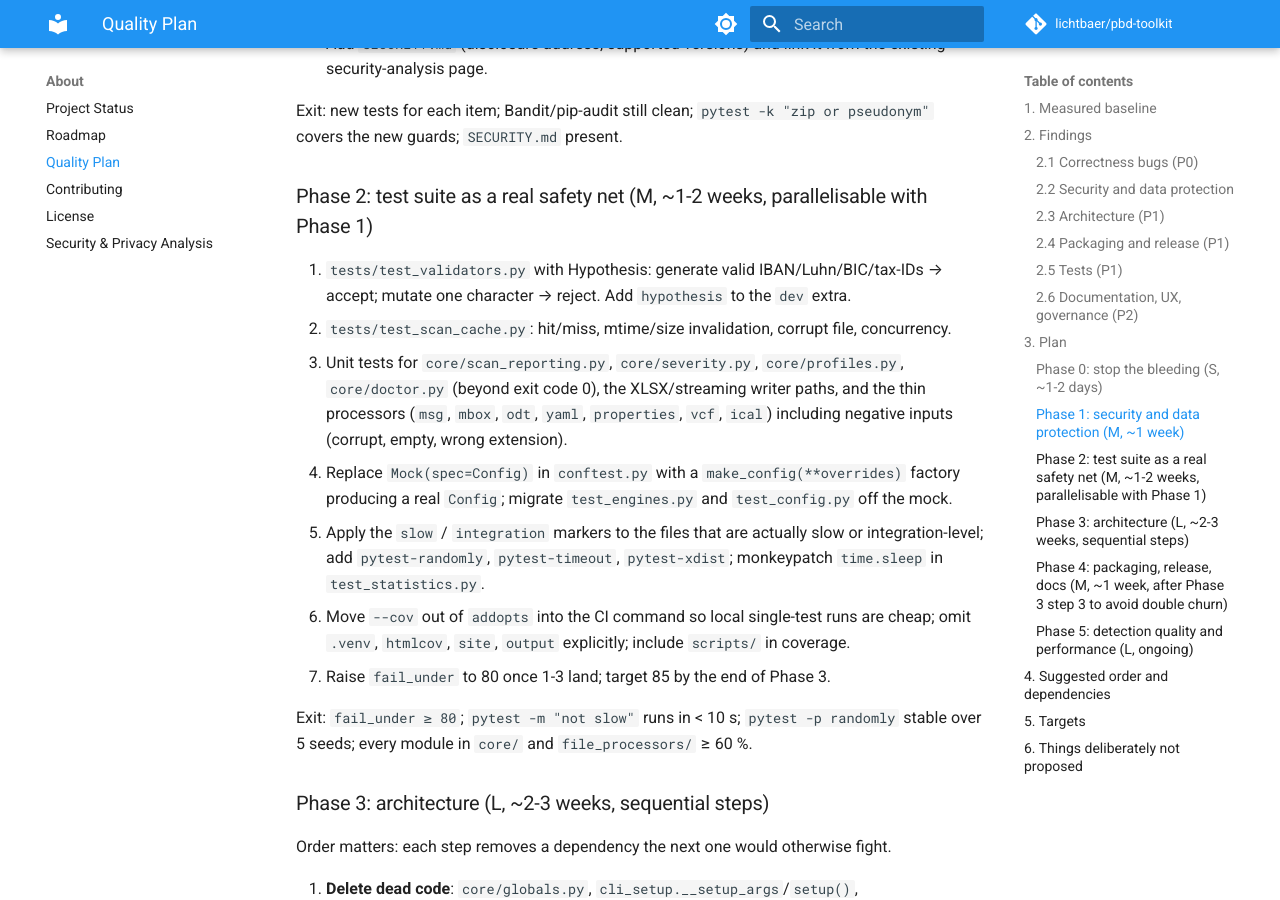
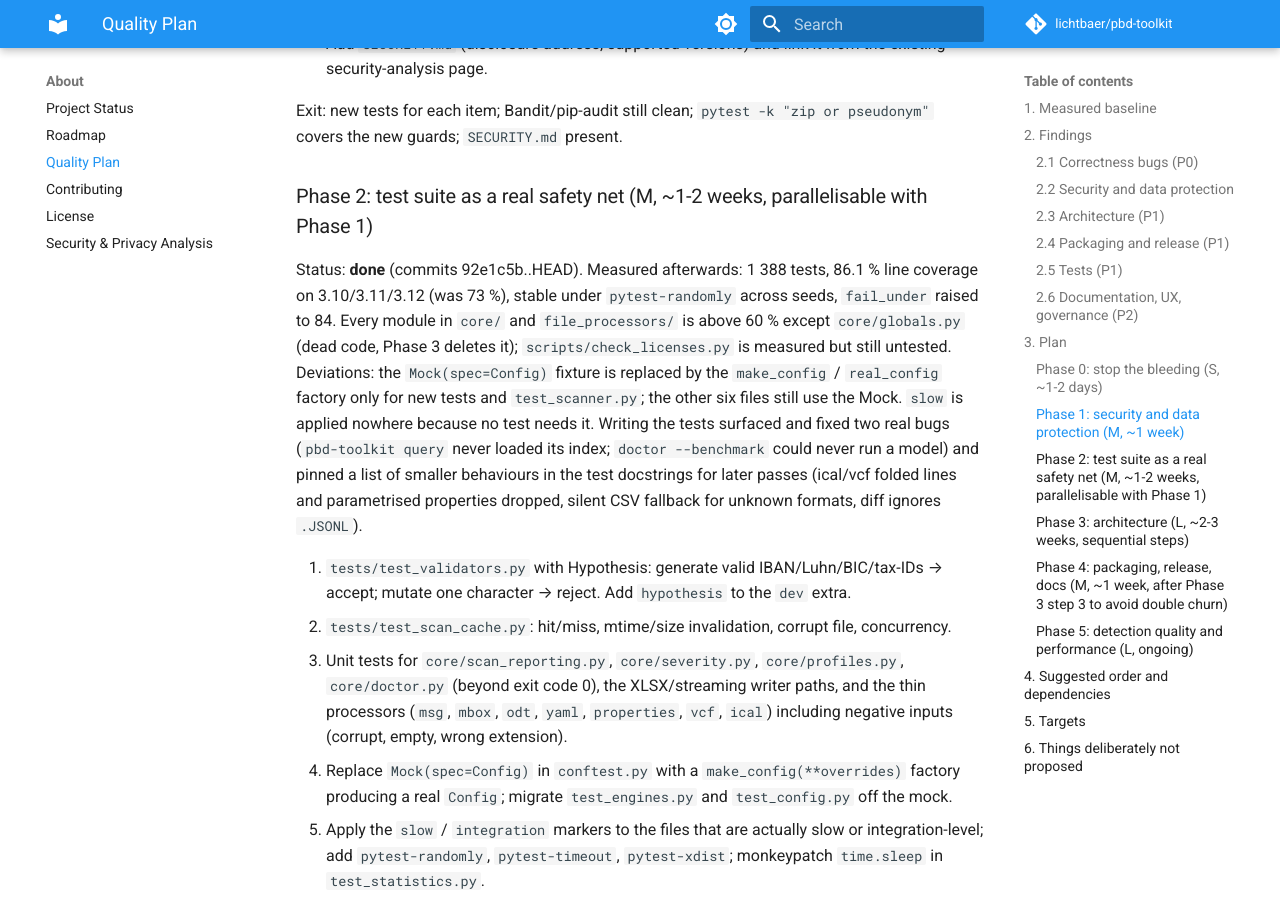
Before and after one commit to lichtbaer/pbd-toolkit, an MkDocs documentation site: the page built from docs/about/quality-plan.md, in a window 1280 px wide and 900 px high, scrolled down 7941 px. Built offline with MkDocs 1.6.1 and Material for MkDocs 9.7.7, drawn with Linux system fonts in a browser that asks for light colours; comment, search, counter and statistics services are not loaded.

Commit message:
ci: raise the coverage floor to 84 and record Phase 2 in the quality plan
Co-Authored-By: Claude Fable 5.1 <noreply@anthropic.com>
Claude-Session: https://claude.ai/code/session_01KQXwmf84FHvjgAGYqAq2W7

```diff
--- a/docs/about/quality-plan.md
+++ b/docs/about/quality-plan.md
@@ -243,6 +243,18 @@ covers the new guards; `SECURITY.md` present.
 
 ### Phase 2: test suite as a real safety net (M, ~1-2 weeks, parallelisable with Phase 1)
 
+Status: **done** (commits 92e1c5b..HEAD). Measured afterwards: 1 388 tests, 86.1 % line
+coverage on 3.10/3.11/3.12 (was 73 %), stable under `pytest-randomly` across seeds,
+`fail_under` raised to 84. Every module in `core/` and `file_processors/` is above 60 %
+except `core/globals.py` (dead code, Phase 3 deletes it); `scripts/check_licenses.py` is
+measured but still untested. Deviations: the `Mock(spec=Config)` fixture is replaced by
+the `make_config` / `real_config` factory only for new tests and `test_scanner.py`; the
+other six files still use the Mock. `slow` is applied nowhere because no test needs it.
+Writing the tests surfaced and fixed two real bugs (`pbd-toolkit query` never loaded its
+index; `doctor --benchmark` could never run a model) and pinned a list of smaller
+behaviours in the test docstrings for later passes (ical/vcf folded lines and parametrised
+properties dropped, silent CSV fallback for unknown formats, diff ignores `.JSONL`).
+
 1. `tests/test_validators.py` with Hypothesis: generate valid IBAN/Luhn/BIC/tax-IDs → accept;
    mutate one character → reject. Add `hypothesis` to the `dev` extra.
 2. `tests/test_scan_cache.py`: hit/miss, mtime/size invalidation, corrupt file, concurrency.
```
Also changed, not shown: pyproject.toml (+8 -6 lines).
